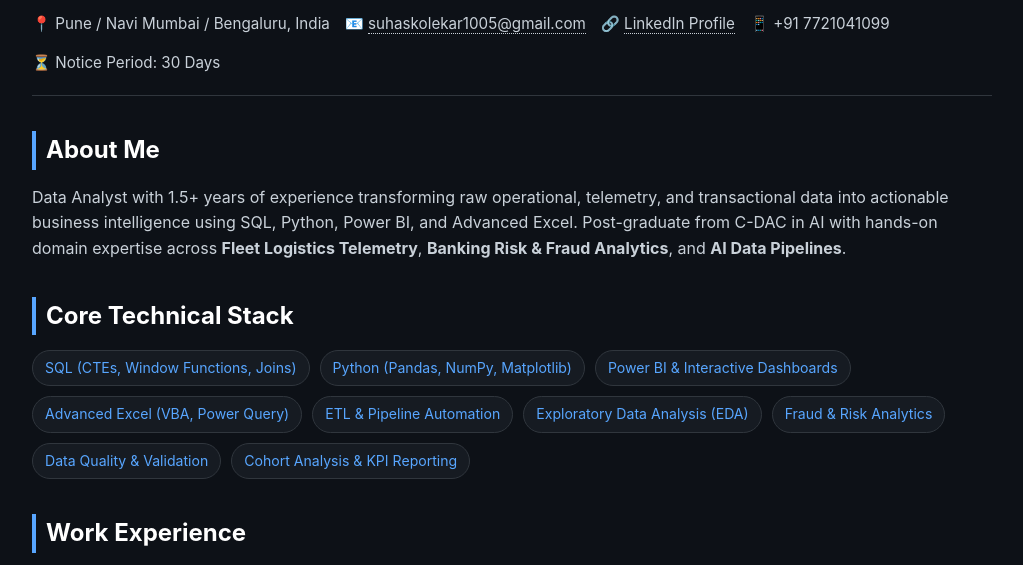
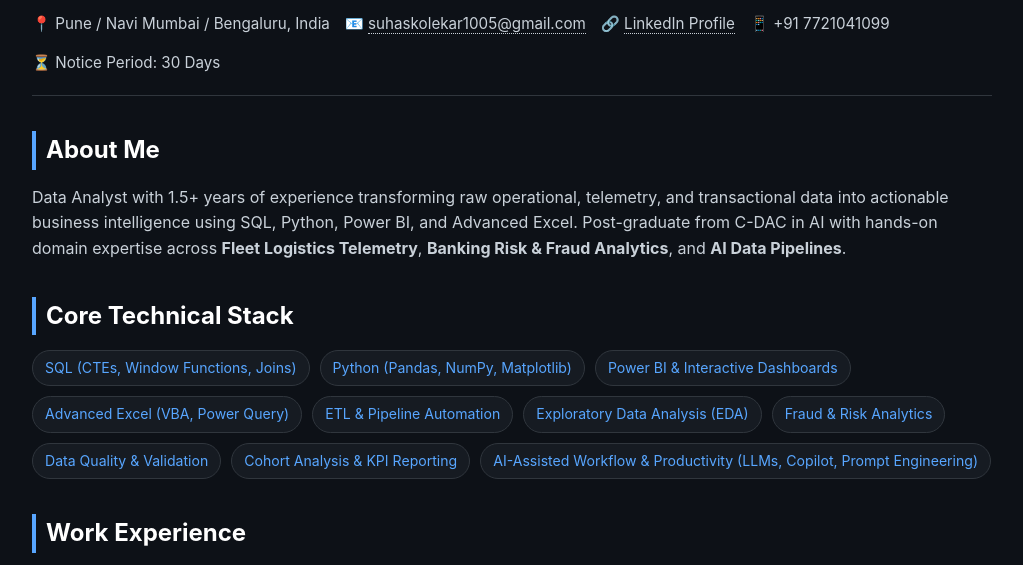
Before and after one commit to Suhaskolekar10/suhaskolekar.github.io, a plain HTML site: page index.html in a window 1280 px wide. Shown: the part 163-728 px from the top of the page, without its empty margins (128-1151 px from the left). Drawn offline with Linux system fonts and the light colour scheme.

Commit message:
Add AI-Assisted Workflow skill badge

```diff
--- a/index.html
+++ b/index.html
@@ -77,6 +77,7 @@
             <span class="skill-badge">Fraud & Risk Analytics</span>
             <span class="skill-badge">Data Quality & Validation</span>
             <span class="skill-badge">Cohort Analysis & KPI Reporting</span>
+            <span class="skill-badge">AI-Assisted Workflow & Productivity (LLMs, Copilot, Prompt Engineering)</span>
         </div>
     </section>
 
```
